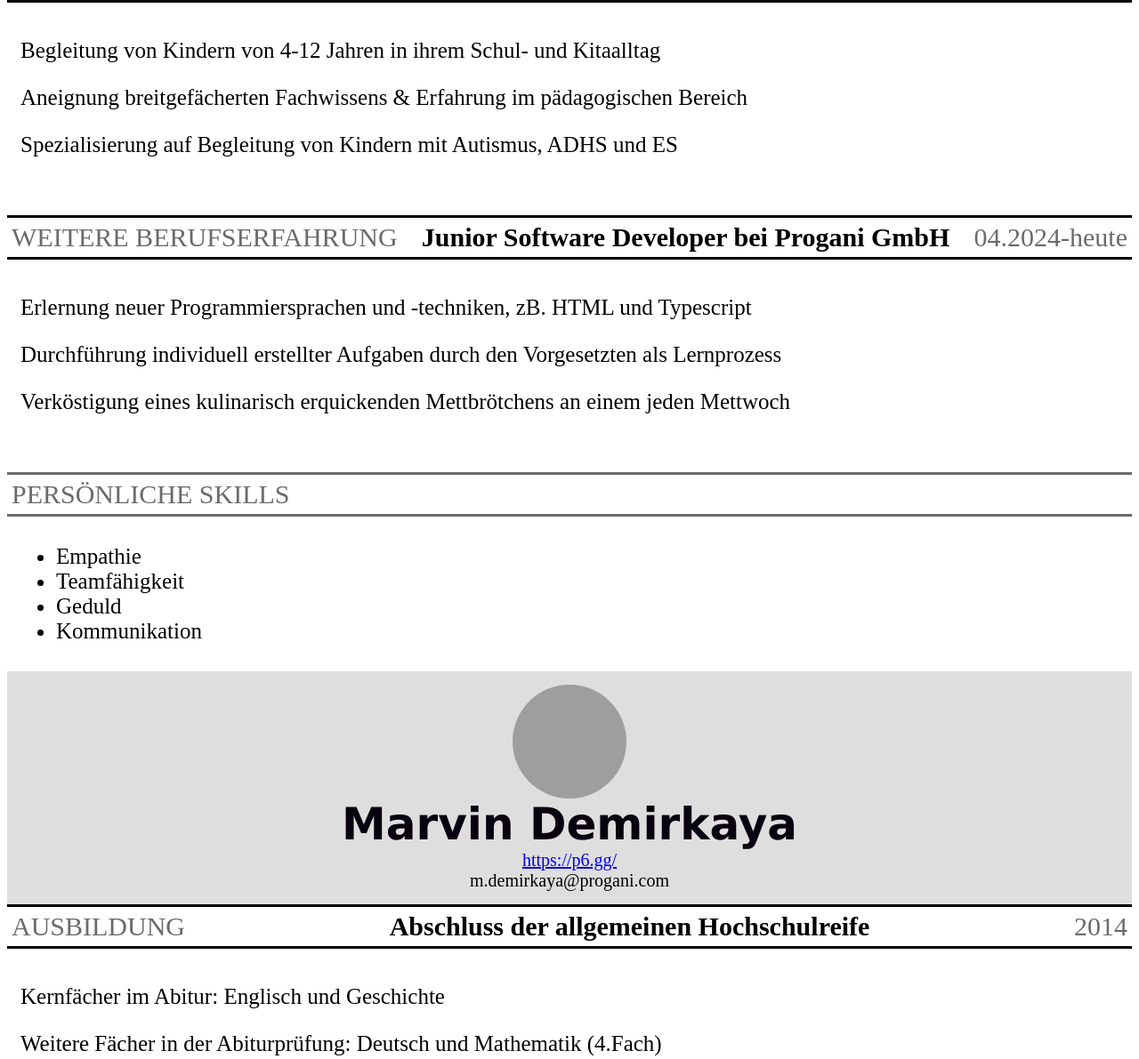
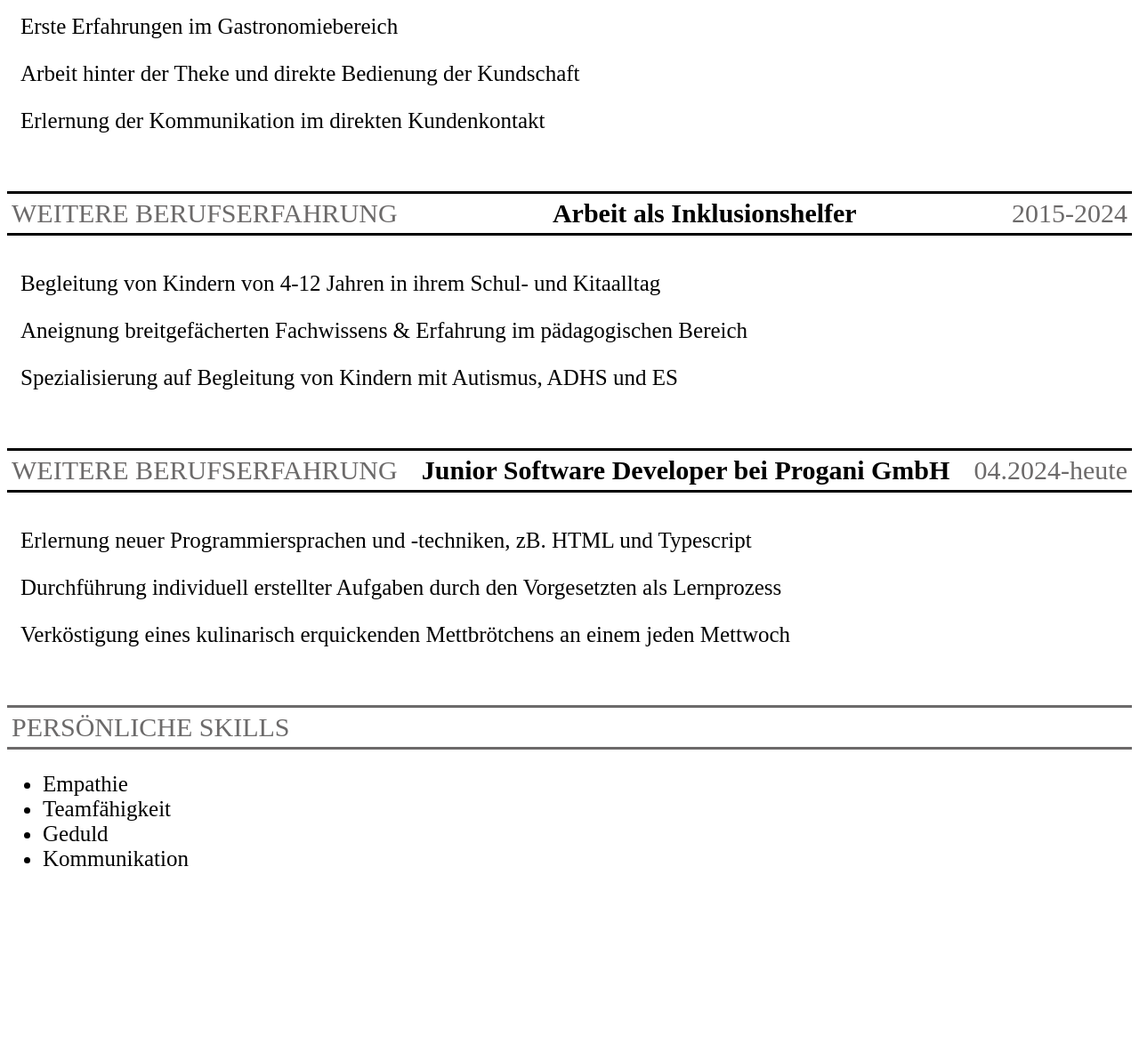
Before and after one commit to Marvin-Dem/js-playground, a website with bundled scripts: page public/Lebenslauf.html in a window 1280 px wide. Shown: the part 580-1771 px from the top of the page at 89% size. After the commit the page ends 1585 px from the top, so only its background shows below. Built offline with nearby package versions, Linux system fonts and the light colour scheme; grey boxes are pictures that could not be loaded.

Commit message:
#21 Completed my task to build my CV with dynamic TS Components and migrate it into an HTML document.

```diff
--- a/public/Lebenslauf.html
+++ b/public/Lebenslauf.html
@@ -33,7 +33,7 @@
             <div style="font-size: 20px">m.demirkaya@progani.com</div>
             <a style="font-size: 20px" href="https://p6.gg/">https://p6.gg/</a>
         </div> -->
-        <div
+        <!-- <div
             style="
                 display: flex;
                 justify-content: space-between;
@@ -178,8 +178,8 @@
                 Verköstigung eines kulinarisch erquickenden Mettbrötchens an
                 einem jeden Mettwoch
             </p>
-        </div>
-        <div style="display: block">
+        </div> -->
+        <!-- <div style="display: block">
             <div
                 style="
                     font-size: 30px;
@@ -200,6 +200,6 @@
                 <li style="font-size: 25px">Geduld</li>
                 <li style="font-size: 25px">Kommunikation</li>
             </ul>
-        </div>
+        </div> -->
     </body>
 </html>
--- a/public/global.css
+++ b/public/global.css
@@ -76,3 +76,16 @@
     display: flex;
     flex-direction: column;
 }
+
+.list {
+    font-size: 25px;
+}
+
+.skills {
+    font-size: 30px;
+    color: rgb(108, 106, 106);
+    text-transform: uppercase;
+    padding: 5px;
+    border-top-style: solid;
+    border-bottom-style: solid;
+}
--- a/src/lebenslauf.ts
+++ b/src/lebenslauf.ts
@@ -46,7 +46,14 @@ function Email() {
     return email;
 }
 
-function CvContainer() {
+function CvContainer(
+    experienceContent: string,
+    jobtitleContent: string,
+    yearContent: string,
+    text1Content: string,
+    text2Content: string,
+    text3Content: string
+) {
     const containerWrapper = document.createElement("div");
     containerWrapper.classList.add("container-wrapper");
     const containerHeader = document.createElement("div");
@@ -54,28 +61,27 @@ function CvContainer() {
     const containerContent = document.createElement("div");
     containerContent.classList.add("container-content");
     const experience = document.createElement("div");
-    experience.innerText = "Ausbildung";
+    experience.innerText = experienceContent;
     experience.classList.add("experience");
     containerHeader.appendChild(experience);
     const jobtitle = document.createElement("div");
-    jobtitle.innerText = "Abschluss der allgemeinen Hochschulreife";
+    jobtitle.innerText = jobtitleContent;
     jobtitle.classList.add("jobtitle");
     containerHeader.appendChild(jobtitle);
     const year = document.createElement("div");
-    year.innerText = "2014";
+    year.innerText = yearContent;
     year.classList.add("year");
     containerHeader.appendChild(year);
     const text1 = document.createElement("p");
-    text1.innerText = "Kernfächer im Abitur: Englisch und Geschichte";
+    text1.innerText = text1Content;
     text1.classList.add("text");
     containerContent.appendChild(text1);
-    // const text2 = document.createElement("p");
-    // text2.innerText ="";
-    // text2.classList.add("text");
-    // containerContent.appendChild(text2);
+    const text2 = document.createElement("p");
+    text2.innerText = text2Content;
+    text2.classList.add("text");
+    containerContent.appendChild(text2);
     const text3 = document.createElement("p");
-    text3.innerText =
-        "Weitere Fächer in der Abiturprüfung: Deutsch und Mathematik (4.Fach)";
+    text3.innerText = text3Content;
     text3.classList.add("bottom-text");
     containerContent.appendChild(text3);
 
@@ -85,5 +91,72 @@ function CvContainer() {
     return containerWrapper;
 }
 
-const container = CvContainer();
-element.appendChild(container);
+const container1 = CvContainer(
+    "Ausbildung",
+    "Abschluss der allgemeinen Hochschulreife",
+    "2014",
+    "Kernfächer im Abitur: Englisch und Geschichte",
+    "",
+    "Weitere Fächer in der Abiturprüfung: Deutsch und Mathematik(4.Fach)"
+);
+element.appendChild(container1);
+
+const container2 = CvContainer(
+    "Bisherige Berufserfahrung",
+    "Pinos Eiscafe&Ristorante",
+    "2014-2015",
+    "Erste Erfahrungen im Gastronomiebereich",
+    "Arbeit hinter der Theke und direkte Bedienung der Kundschaft",
+    "Erlernung der Kommunikation im direkten Kundenkontakt"
+);
+element.appendChild(container2);
+
+const container3 = CvContainer(
+    "Weitere Berufserfahrung",
+    "Arbeit als Inklusionshelfer",
+    "2015-2024",
+    "Begleitung von Kindern von 4-12 Jahren in ihrem Schul- und Kitaalltag",
+    "Aneignung breitgefächerten Fachwissens & Erfahrung im pädagogischen Bereich",
+    "Spezialisierung auf Begleitung von Kindern mit Autismus, ADHS und ES"
+);
+element.appendChild(container3);
+
+const container4 = CvContainer(
+    "Weitere Berufserfahrung",
+    "Junior Software Developer bei Progani GmbH",
+    "04.2024-heute",
+    "Erlernung neuer Programmiersprachen und -techniken, zB. HTML und Typescript",
+    "Durchführung individuell erstellter Aufgaben durch den Vorgesetzten als Lernprozess",
+    "Verköstigung eines kulinarisch erquickenden Mettbrötchens an einem jeden Mettwoch"
+);
+element.appendChild(container4);
+
+function BottomContainer() {
+    const bottomContainer = document.createElement("div");
+    const skills = document.createElement("div");
+    skills.innerText = "Persönliche Skills";
+    skills.classList.add("skills");
+    bottomContainer.appendChild(skills);
+    const list = document.createElement("ul");
+    list.classList.add("list");
+    const list1 = document.createElement("li");
+    list1.innerText = "Empathie";
+    list1.classList.add("list");
+    list.appendChild(list1);
+    const list2 = document.createElement("li");
+    list2.innerText = "Teamfähigkeit";
+    list2.classList.add("list");
+    list.appendChild(list2);
+    const list3 = document.createElement("li");
+    list3.innerText = "Geduld";
+    list3.classList.add("list");
+    list.appendChild(list3);
+    const list4 = document.createElement("li");
+    list4.innerText = "Kommunikation";
+    list4.classList.add("list");
+    list.appendChild(list4);
+    bottomContainer.appendChild(list);
+    return bottomContainer;
+}
+const bottomContainer = BottomContainer();
+element.appendChild(bottomContainer);
```
